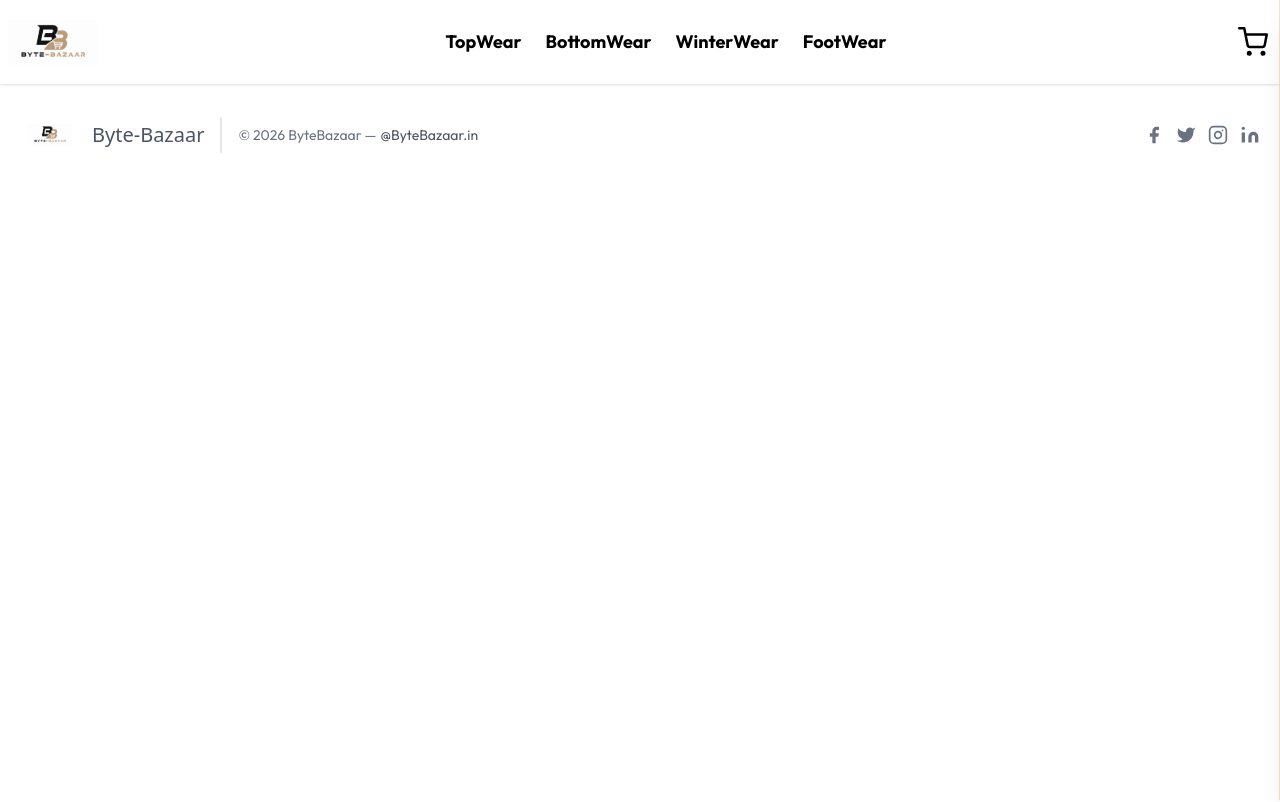
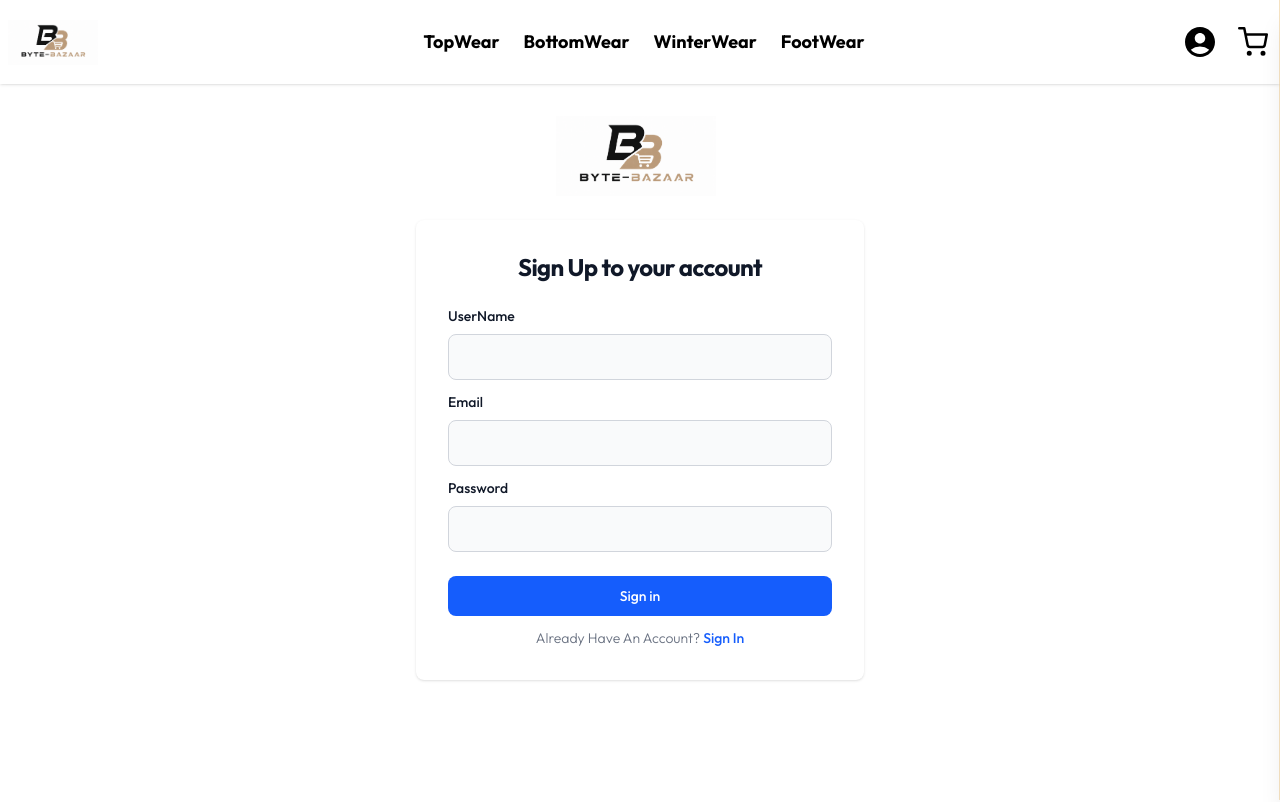
Before and after one commit to shaikh-haaris19/Byte-Bazaar, a Next.js app: page /signUp in a window 1280 px wide. Shown: the top 802 px of the page. Built offline with nearby package versions, Linux system fonts and the light colour scheme; a web font is replaced by a local one.

Commit message:
Added : Forgot Password Page ; Change : UI Page For Login , SignUp & Forgot Password

```diff
--- a/Components/Navbar.js
+++ b/Components/Navbar.js
@@ -3,7 +3,7 @@
 import Link from 'next/link'
 import { useRouter } from "next/router";
 import { FiShoppingCart } from "react-icons/fi";
-import { MdCancel } from "react-icons/md";
+import { MdCancel, MdAccountCircle } from "react-icons/md";
 import { AiFillPlusCircle, AiFillMinusCircle } from "react-icons/ai";
 import { FaShoppingBag, FaArrowRight, FaTrashAlt } from "react-icons/fa";
 import { GiHamburgerMenu } from "react-icons/gi";
@@ -44,6 +44,11 @@
 
             {/* Cart iCon & HamBurger iCon  */}
             <div className='flex gap-2 items-center'>
+                <Link href={'/login'}>
+                    <div>
+                        <MdAccountCircle className='text-4xl cursor-pointer ' />
+                    </div>
+                </Link>
                 <div onClick={handleSideCart} className="mx-3">
                     <FiShoppingCart className='text-3xl cursor-pointer' />
                 </div>
--- a/src/pages/_app.js
+++ b/src/pages/_app.js
@@ -26,7 +26,6 @@
   }, [])
 
   const saveCart = (cart) => {
-    console.log(cart)
     localStorage.setItem("cart", JSON.stringify(cart))
 
     let subAmt = 0;
--- /dev/null
+++ b/src/pages/forgot.js
@@ -0,0 +1,33 @@
+import React from 'react'
+import Link from 'next/link'
+
+const forgot = () => {
+    return (
+        <section>
+            <div className="flex flex-col items-center justify-start px-6 py-8 mx-auto md:h-screen lg:pt-15">
+                <Link href="/" className="flex items-center mb-6 text-2xl font-semibold text-gray-900">
+                    <img className="w-40 h-20 mr-2" src="/Logo.png" alt="logo" />
+                </Link>
+                <div className="w-full bg-white rounded-lg shadow dark:border md:mt-0 sm:max-w-md xl:p-0 dark:bg-gray-800 dark:border-gray-700">
+                    <div className="p-6 space-y-4 md:space-y-6 sm:p-8">
+                        <h1 className="text-xl text-center font-bold leading-tight tracking-tight text-gray-900 md:text-2xl dark:text-white">
+                            Forgot Password ?
+                        </h1>
+                        <form className="space-y-4 md:space-y-6" action="#">
+                            <div>
+                                <label htmlFor="email" className="block mb-2 text-sm font-medium text-gray-900 dark:text-gray-300">Email</label>
+                                <input type="email" name="email" id="email" className="bg-gray-50 border border-gray-300 text-gray-900 rounded-lg focus:ring-primary-600 focus:border-primary-600 block w-full p-2.5 dark:bg-gray-700 dark:border-gray-600 dark:placeholder-gray-400 dark:text-white dark:focus:ring-blue-500 dark:focus:border-blue-500" required="" />
+                            </div>
+                            <button type="submit" className="w-full text-white bg-blue-600 hover:bg-blue-700 focus:ring-4 focus:outline-none focus:ring-primary-300 font-medium rounded-lg text-sm px-5 py-2.5 text-center dark:bg-primary-600 dark:hover:bg-primary-700 dark:focus:ring-primary-800">Continue</button>
+                            <p className="text-sm font-light text-center text-gray-500 dark:text-gray-400">
+                                Don’t have an account yet? <Link href="/signUp" className="font-medium text-blue-600 hover:underline dark:text-primary-500">Sign up</Link>
+                            </p>
+                        </form>
+                    </div>
+                </div>
+            </div>
+        </section>
+    )
+}
+
+export default forgot
--- a/src/pages/login.js
+++ b/src/pages/login.js
@@ -1,10 +1,39 @@
 import React from 'react'
+import Link from 'next/link'
 
 const Login = () => {
   return (
-    <div>
-
-    </div>
+    <section>
+      <div className="flex flex-col items-center justify-start px-6 py-8 mx-auto md:h-screen lg:pt-8">
+        <Link href="/" className="flex items-center mb-6 text-2xl font-semibold text-gray-900">
+          <img className="w-40 h-20 mr-2" src="/Logo.png" alt="logo" />
+        </Link>
+        <div className="w-full bg-white rounded-lg shadow dark:border md:mt-0 sm:max-w-md xl:p-0 dark:bg-gray-800 dark:border-gray-700">
+          <div className="p-6 space-y-4 md:space-y-6 sm:p-8">
+            <h1 className="text-xl text-center font-bold leading-tight tracking-tight text-gray-900 md:text-2xl dark:text-white">
+              Sign in to your account
+            </h1>
+            <form className="space-y-4 md:space-y-6" action="#">
+              <div>
+                <label htmlFor="email" className="block mb-2 text-sm font-medium text-gray-900 dark:text-gray-300">Email</label>
+                <input type="email" name="email" id="email" className="bg-gray-50 border border-gray-300 text-gray-900 rounded-lg focus:ring-primary-600 focus:border-primary-600 block w-full p-2.5 dark:bg-gray-700 dark:border-gray-600 dark:placeholder-gray-400 dark:text-white dark:focus:ring-blue-500 dark:focus:border-blue-500" required="" />
+              </div>
+              <div>
+                <label htmlFor="password" className="block mb-2 text-sm font-medium text-gray-900 dark:text-gray-300">Password</label>
+                <input type="password" name="password" id="password" className="bg-gray-50 border border-gray-300 text-gray-900 rounded-lg focus:ring-primary-600 focus:border-primary-600 block w-full p-2.5 dark:bg-gray-700 dark:border-gray-600 dark:placeholder-gray-400 dark:text-white dark:focus:ring-blue-500 dark:focus:border-blue-500" required="" />
+              </div>
+              <div className="flex items-center justify-end">
+                <Link href="/forgot" className="text-sm font-medium text-blue-600 hover:underline dark:text-primary-500">Forgot password?</Link>
+              </div>
+              <button type="submit" className="w-full text-white bg-blue-600 hover:bg-blue-700 focus:ring-4 focus:outline-none focus:ring-primary-300 font-medium rounded-lg text-sm px-5 py-2.5 text-center dark:bg-primary-600 dark:hover:bg-primary-700 dark:focus:ring-primary-800">Sign in</button>
+              <p className="text-sm font-light text-center text-gray-500 dark:text-gray-400">
+                Don’t have an account yet? <Link href="/signUp" className="font-medium text-blue-600 hover:underline dark:text-primary-500">Sign up</Link>
+              </p>
+            </form>
+          </div>
+        </div>
+      </div>
+    </section>
   )
 }
 
--- a/src/pages/signUp.js
+++ b/src/pages/signUp.js
@@ -1,10 +1,40 @@
 import React from 'react'
+import Link from 'next/link'
 
 const SignUp = () => {
   return (
-    <div>
-
-    </div>
+    <section>
+      <div className="flex flex-col items-center justify-start px-6 py-8 mx-auto md:h-screen">
+        <Link href="/" className="flex items-center mb-6 text-2xl font-semibold text-gray-900">
+          <img className="w-40 h-20 mr-2" src="/Logo.png" alt="logo" />
+        </Link>
+        <div className="w-full bg-white rounded-lg shadow dark:border md:mt-0 sm:max-w-md xl:p-0 dark:bg-gray-800 dark:border-gray-700">
+          <div className="p-6 space-y-4 md:space-y-6 sm:p-8">
+            <h1 className="text-xl text-center font-bold leading-tight tracking-tight text-gray-900 md:text-2xl dark:text-white">
+              Sign Up to your account
+            </h1>
+            <form className="space-y-4 md:space-y-3" action="#">
+              <div>
+                <label htmlFor="userName" className="block mb-2 text-sm font-medium text-gray-900 dark:text-gray-300">UserName</label>
+                <input type="text" name="userName" id="userName" className="bg-gray-50 border border-gray-300 text-gray-900 rounded-lg focus:ring-primary-600 focus:border-primary-600 block w-full p-2.5 dark:bg-gray-700 dark:border-gray-600 dark:placeholder-gray-400 dark:text-white dark:focus:ring-blue-500 dark:focus:border-blue-500" required="" />
+              </div>
+              <div>
+                <label htmlFor="email" className="block mb-2 text-sm font-medium text-gray-900 dark:text-gray-300">Email</label>
+                <input type="email" name="email" id="email" className="bg-gray-50 border border-gray-300 text-gray-900 rounded-lg focus:ring-primary-600 focus:border-primary-600 block w-full p-2.5 dark:bg-gray-700 dark:border-gray-600 dark:placeholder-gray-400 dark:text-white dark:focus:ring-blue-500 dark:focus:border-blue-500" required="" />
+              </div>
+              <div>
+                <label htmlFor="password" className="block mb-2 text-sm font-medium text-gray-900 dark:text-gray-300">Password</label>
+                <input type="password" name="password" id="password" className="bg-gray-50 border border-gray-300 text-gray-900 rounded-lg focus:ring-primary-600 focus:border-primary-600 block w-full p-2.5 dark:bg-gray-700 dark:border-gray-600 dark:placeholder-gray-400 dark:text-white dark:focus:ring-blue-500 dark:focus:border-blue-500" required="" />
+              </div>
+              <button type="submit" className="w-full text-white bg-blue-600 hover:bg-blue-700 focus:ring-4 focus:outline-none focus:ring-primary-300 font-medium rounded-lg text-sm mt-3 px-5 py-2.5 text-center dark:bg-primary-600 dark:hover:bg-primary-700 dark:focus:ring-primary-800">Sign in</button>
+              <p className="text-sm font-light text-gray-500 text-center dark:text-gray-400">
+                Already Have An Account? <Link href="/login" className="font-medium text-blue-600 hover:underline dark:text-primary-500">Sign In</Link>
+              </p>
+            </form>
+          </div>
+        </div>
+      </div>
+    </section>
   )
 }
 
```
